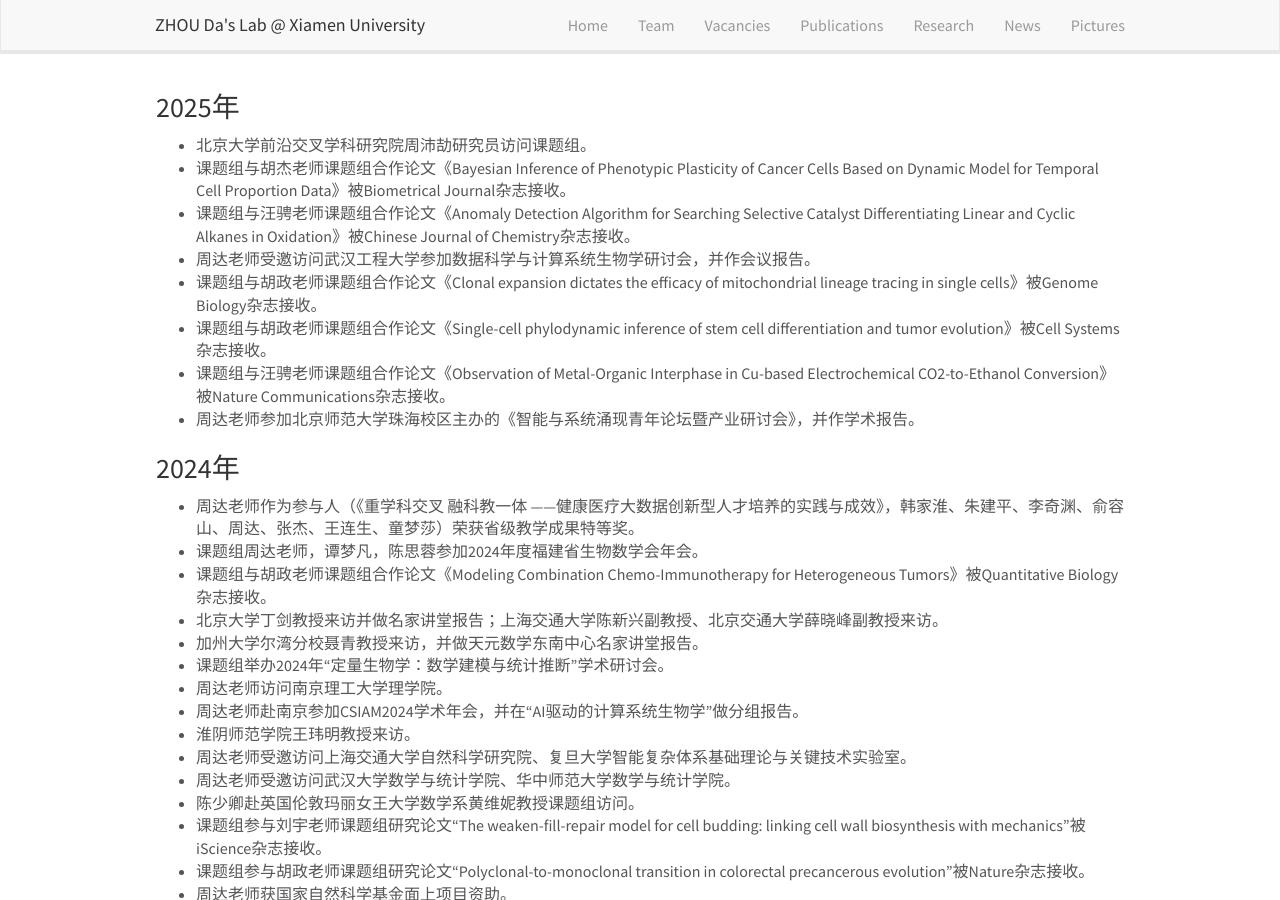
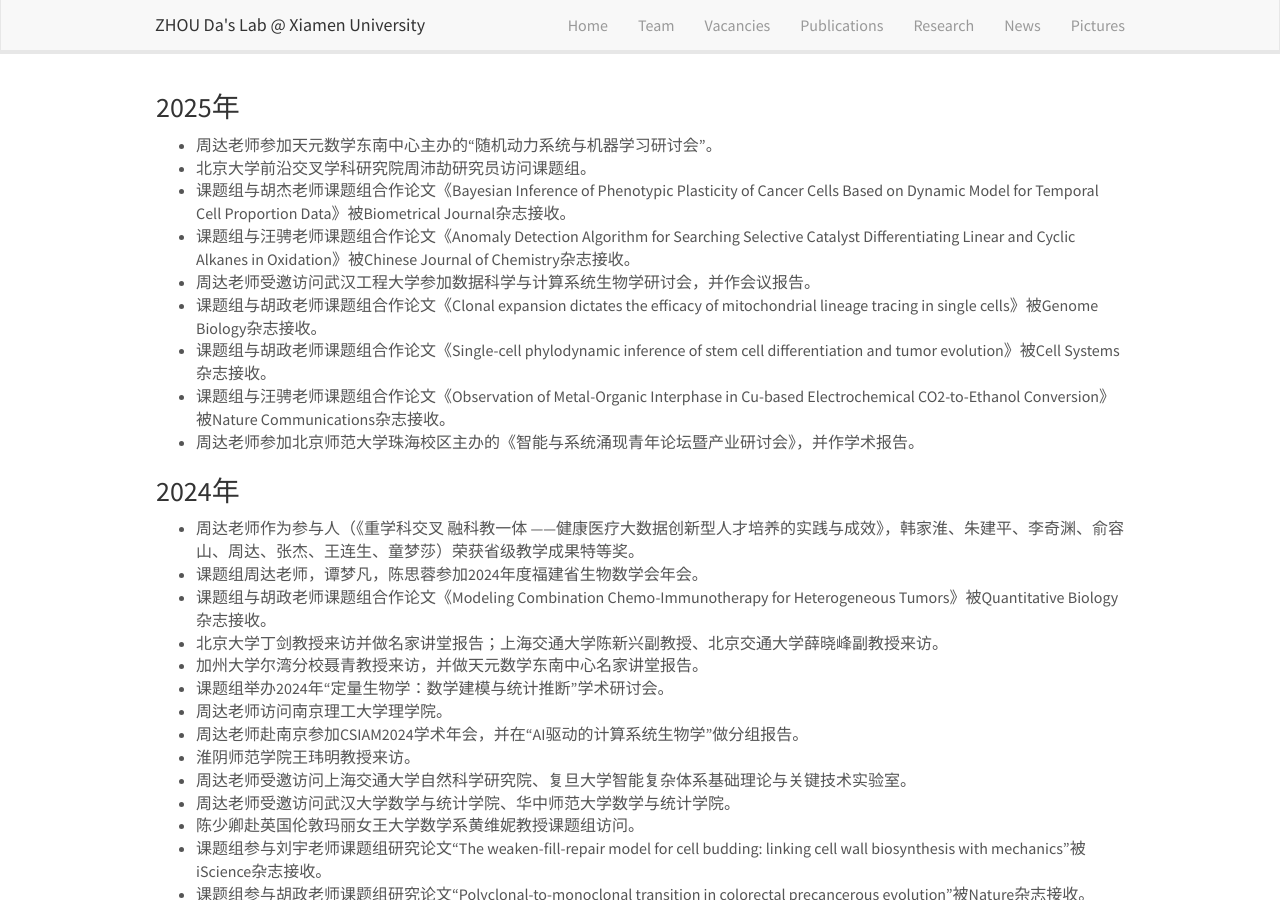
Before and after one commit to ZhouDaLab/zhoudalab.github.io, a Jekyll site: the page built from _pages/news.md, in a window 1280 px wide and 900 px high. Built offline with Jekyll 4.4.1, drawn with Linux system fonts in a browser that asks for light colours; nearby versions of some CDN libraries.

Commit message:
Update news.md

```diff
--- a/_pages/news.md
+++ b/_pages/news.md
@@ -8,6 +8,7 @@ permalink: /news/
 
 ### 2025年
 
+- 周达老师参加天元数学东南中心主办的“随机动力系统与机器学习研讨会”。
 - 北京大学前沿交叉学科研究院周沛劼研究员访问课题组。
 - 课题组与胡杰老师课题组合作论文《Bayesian Inference of Phenotypic Plasticity of Cancer Cells Based on Dynamic Model for Temporal Cell Proportion Data》被Biometrical Journal杂志接收。
 - 课题组与汪骋老师课题组合作论文《Anomaly Detection Algorithm for Searching Selective Catalyst Differentiating Linear and Cyclic Alkanes in Oxidation》被Chinese Journal of Chemistry杂志接收。
```
